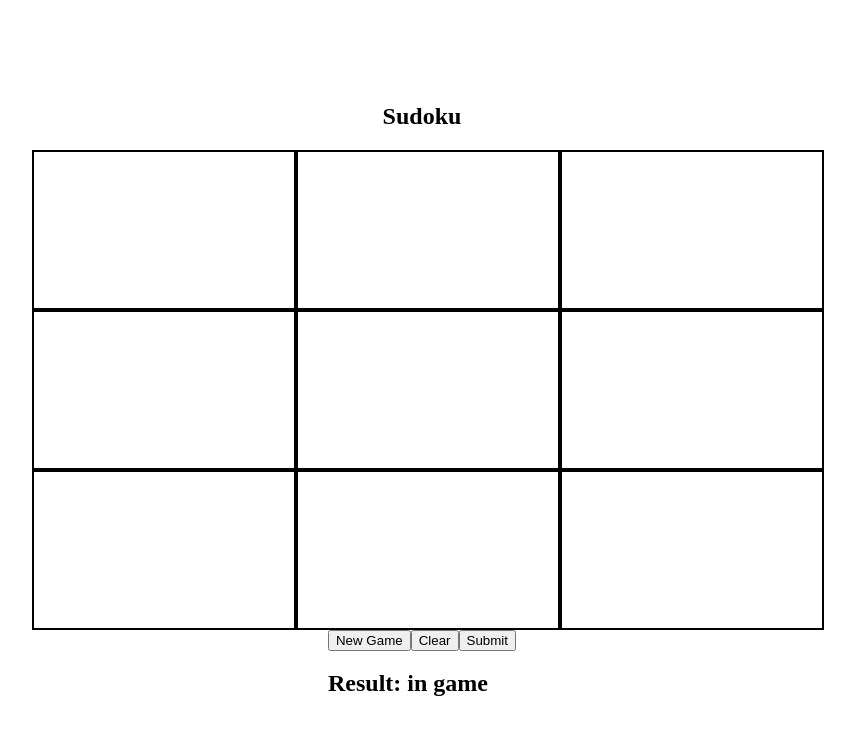
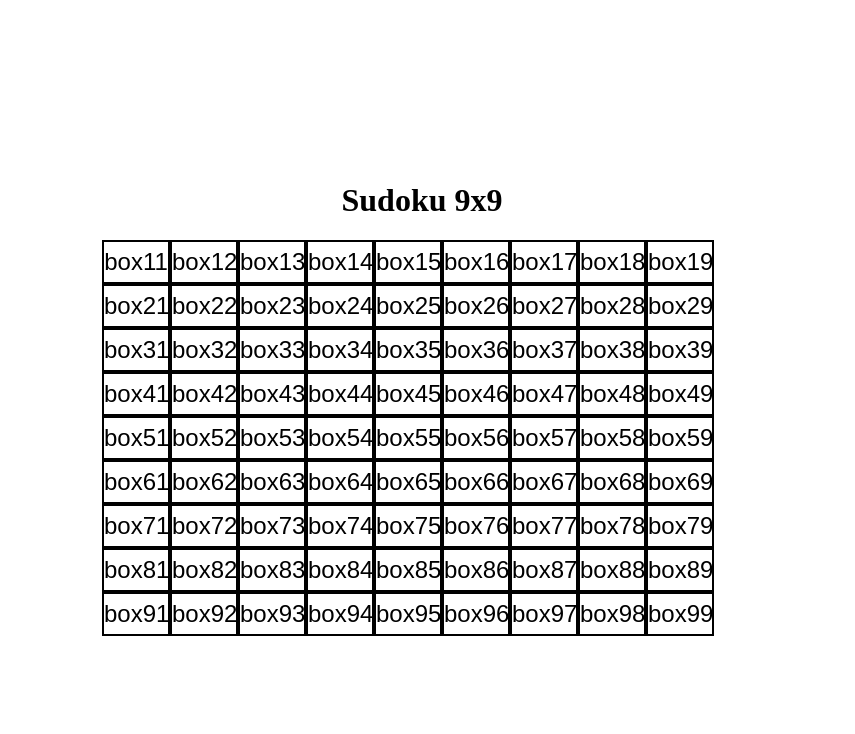
Before and after one commit to ommegamind/Sudoku, a React (Vite) app in the folder client/: page / in a window 1280 px wide. Shown: the top 734 px of the page, without its empty margins (218-1073 px from the left). Built offline with nearby package versions, Linux system fonts and the light colour scheme.

Commit message:
an initial dynamic borad for 9x9 sudoku created

```diff
--- /dev/null
+++ b/client/src/components/SudokuNine.jsx
@@ -0,0 +1,24 @@
+import "./styles/SudokuNineStyle.css"
+
+export const SudokuNine=()=>{
+
+    const boardElement={}
+    for(let i=1;i<10;i++){
+        for(let j=1;j<10;j++){
+            boardElement[`box${i}${j}`]=""
+        }
+    }
+
+    const boardBoxes= Object.entries(boardElement).map(([key, value])=> {
+            return(<input key={key} className="box" value={key}/>)
+        })
+
+
+
+    return(<>
+        <h1>Sudoku 9x9</h1>
+        <div className="playBoard">
+        {boardBoxes}
+        </div>
+    </>)
+}
--- /dev/null
+++ b/client/src/components/styles/SudokuNineStyle.css
@@ -0,0 +1,20 @@
+#root{
+    margin: 0;
+    padding: 0;
+}
+
+.playBoard{
+    height: 50vh;
+    width: 50vw;
+}
+
+.box{
+    height: 5vh;
+    width: 5vw;
+    border-color: black;
+    border-style:solid;
+    font-size: 3vh;
+    text-align: center;
+    padding:0;
+    margin: 0;
+}
--- a/client/src/main.jsx
+++ b/client/src/main.jsx
@@ -1,9 +1,10 @@
 import { StrictMode } from 'react'
 import { createRoot } from 'react-dom/client'
 import { SudokuPage } from './components/SudokuPage.jsx'
+import { SudokuNine } from './components/SudokuNine.jsx'
 
 createRoot(document.getElementById('root')).render(
   <StrictMode>
-    <SudokuPage />
+    <SudokuNine />
   </StrictMode>,
 )
```
